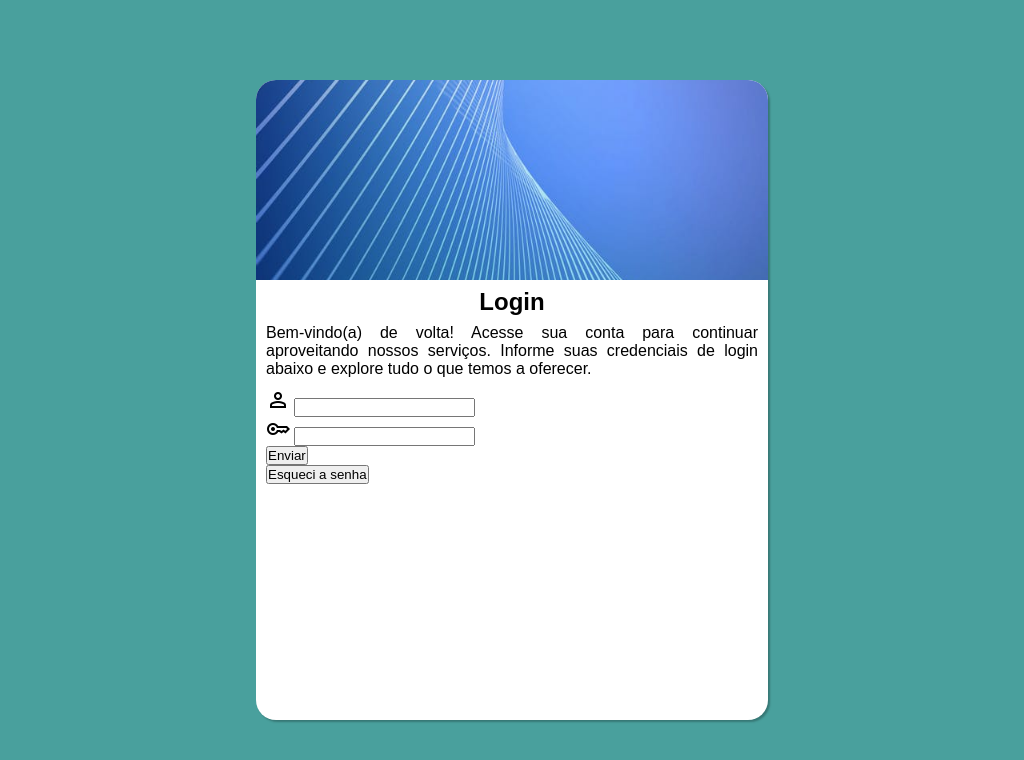
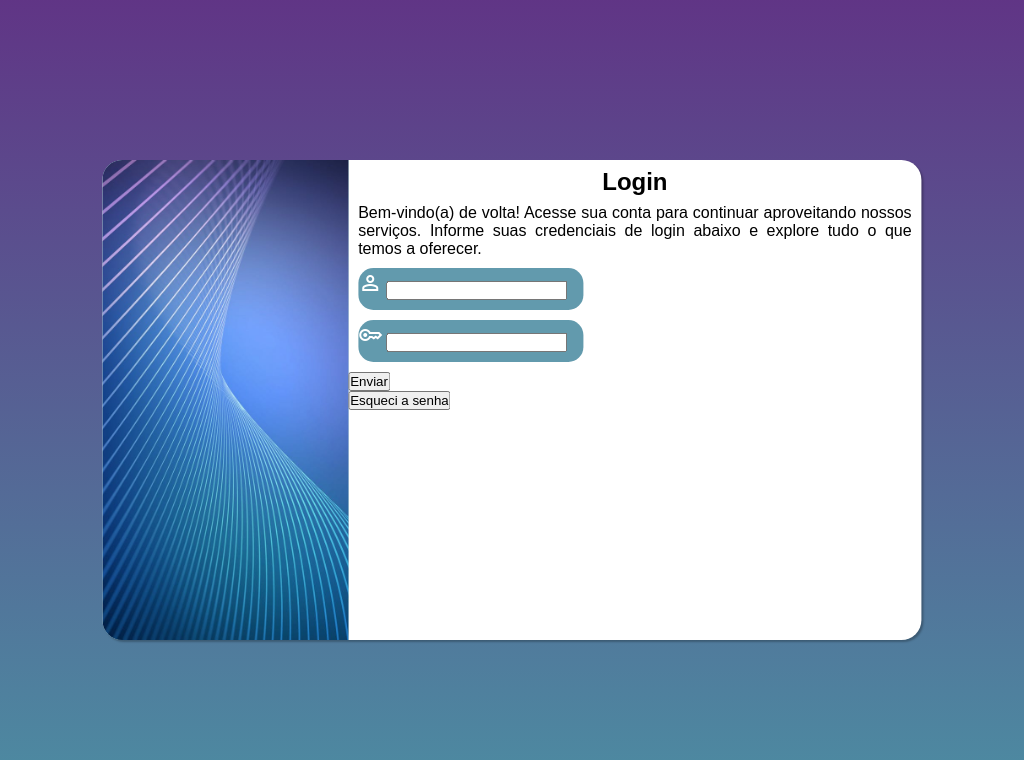
Before and after one commit to Sara-Nana/projeto-login, a plain HTML site: page index.html in a window 1024 px wide. Drawn offline with nearby package versions, Linux system fonts and the light colour scheme.

Commit message:
media query para dasktop e tablet

```diff
--- /dev/null
+++ b/estilo-desktop.css
@@ -0,0 +1,28 @@
+@charset "UTF-8";
+
+/*TABLETS E  DESKTOPS*/
+@media screen and (min-width: 770px) and (max-width: 1024px) {
+    body {
+        background-image: linear-gradient(to top, var(--azul), var(--lilás));
+    }
+    main {
+        width: 80vw;
+        min-height: 280px;
+
+        transition: width .25s;
+    }
+    section {
+        float: right;
+        width: 70%;
+    }
+    #imagem  {
+        float: left;
+        width: 30%;
+        height: 100%;
+
+    }
+}
+
+@media screen and (min-width: 770px) and (max-width: 1024px) {
+
+}
--- a/estilo-geral.css
+++ b/estilo-geral.css
@@ -9,12 +9,13 @@
 }
 
 :root{
-    --azul: #49a09d;
-    --lilás: #602c82d1;
+    --azul: #498aa0dc;
+    --lilás: #602c82ea;
 }
 
 body {
     background-color: var(--azul);
+    height: 100vh;
 }
 main {
 
@@ -23,12 +24,17 @@ main {
     left: 50%;
     transform: translate(-50%, -50%);
 
-    background-color: white;
+    background-color: #ffffff;
+    overflow: hidden;
+    min-height: 500px;
+    height: 60vh;
+    width: 70vw;
     border-radius: 20px;
-    height: 80vh;
-    width: 50vw;
-    box-shadow: 2px 2px 2px rgba(0, 0, 0, 0.256);
+    box-shadow: 2px 2px 2px #00000041;
 
+}
+section {
+    display: block;
 }
 
 section h1, p {
@@ -41,13 +47,20 @@ section h1 {
 
 form {
     display: block;
-    padding: 10px;
 }
 
 #imagem {
     display: block;
     background: var(--azul) url(img-form.jpg) center no-repeat;
     background-size: cover;
-    height: 200px;
-    border-radius: 20px 20px 0px 0px
+    height: 170px;
 }
+
+#usuario {
+    background-color: var(--azul);
+    color: white;
+    width: 220px;
+    border-radius: 15px;
+    padding: 3px 5px 10px 0px;
+    margin: 10px;
+}
--- a/index.html
+++ b/index.html
@@ -5,14 +5,15 @@
     <meta name="viewport" content="width=device-width, initial-scale=1.0">
     <link rel="stylesheet" href="https://fonts.googleapis.com/css2?family=Material+Symbols+Outlined:opsz,wght,FILL,GRAD@20..48,100..700,0..1,-50..200" />
     <link rel="stylesheet" href="estilo-geral.css">
+    <link rel="stylesheet" href="estilo-desktop.css">
     <title>Login</title>
 </head>
 <body>
     <main>
-        <section>
         <div id="imagem">
             <!--aqui vai a imagem-->
         </div>
+        <section>
 
             </div>
             <h1>Login</h1>
@@ -20,13 +21,13 @@
                 Bem-vindo(a) de volta!
                 Acesse sua conta para continuar aproveitando nossos serviços. Informe suas credenciais de login abaixo e explore tudo o que temos a oferecer.
             </p>
-        </section>
+
 
             <form action="###" method="post" autocomplete="on">
 
                 <div id="usuario">
                     <label for="iemail"><span class="material-symbols-outlined">person</span></label>
-                <input type="email" name="email" id="iemail">
+                    <input type="email" name="email" id="iemail" required>
                 </div>
 
                 <div id="usuario">
@@ -44,6 +45,7 @@
                 </div>
 
             </form>
+        </section>
     </main>
 </body>
 </html>
```
Lines whose indentation alone changed are shown as unchanged.
